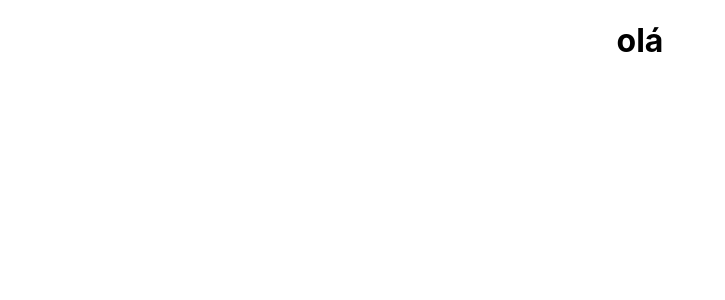
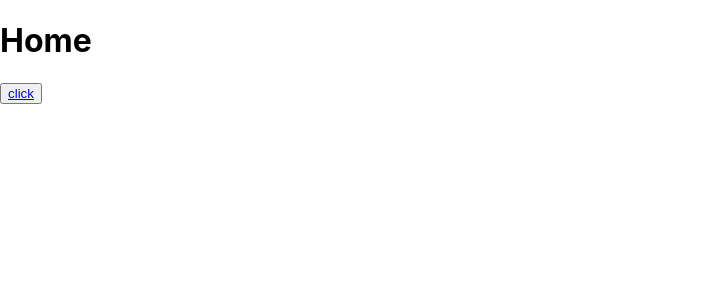
Before and after one commit to clenia1e/marvel-api-test, a React (Create React App) app: page / in a window 1280 px wide. Shown: the top 300 px of the page, without its empty margins (0-725 px from the left). Built offline with nearby package versions, Linux system fonts and the light colour scheme.

Commit message:
estrutura de rotas

```diff
--- a/package.json
+++ b/package.json
@@ -17,7 +17,7 @@
     "test": "react-scripts test",
     "eject": "react-scripts eject",
     "format": "prettier --write \"src/**/*.{js,jsx}\"",
-      "lint": "eslint \"src/**/*.{js,jsx}\" --quiet"
+    "lint": "eslint \"src/**/*.{js,jsx}\" --quiet"
   },
   "eslintConfig": {
     "extends": [
@@ -38,6 +38,8 @@
     ]
   },
   "devDependencies": {
-    "prettier": "^2.4.1"
+    "eslint-config-prettier": "^8.3.0",
+    "prettier": "^2.4.1",
+    "react-router-dom": "5.2.0"
   }
 }
--- a/public/index.html
+++ b/public/index.html
@@ -10,34 +10,13 @@
       content="Web site created using create-react-app"
     />
     <link rel="apple-touch-icon" href="%PUBLIC_URL%/logo192.png" />
-    <!--
-      manifest.json provides metadata used when your web app is installed on a
-      user's mobile device or desktop. See https://developers.google.com/web/fundamentals/web-app-manifest/
-    -->
+
     <link rel="manifest" href="%PUBLIC_URL%/manifest.json" />
-    <!--
-      Notice the use of %PUBLIC_URL% in the tags above.
-      It will be replaced with the URL of the `public` folder during the build.
-      Only files inside the `public` folder can be referenced from the HTML.
-
-      Unlike "/favicon.ico" or "favicon.ico", "%PUBLIC_URL%/favicon.ico" will
-      work correctly both with client-side routing and a non-root public URL.
-      Learn how to configure a non-root public URL by running `npm run build`.
-    -->
-    <title>React App</title>
+    <title>Marvel Heroes</title>
   </head>
   <body>
     <noscript>You need to enable JavaScript to run this app.</noscript>
     <div id="root"></div>
-    <!--
-      This HTML file is a template.
-      If you open it directly in the browser, you will see an empty page.
 
-      You can add webfonts, meta tags, or analytics to this file.
-      The build step will place the bundled scripts into the <body> tag.
-
-      To begin the development, run `npm start` or `yarn start`.
-      To create a production bundle, use `npm run build` or `yarn build`.
-    -->
   </body>
 </html>
--- a/src/App.js
+++ b/src/App.js
@@ -1,10 +1,23 @@
+import React from "react";
+import { BrowserRouter as Router, Route, Switch } from "react-router-dom";
 import "./App.css";
+import Character from "./Character";
+import Home from "./Home";
 
 function App() {
   return (
-    <div className="App">
-      <h1> olá </h1>
-    </div>
+    <>
+      <Router>
+        <Switch>
+          <Route path="/character">
+            <Character />
+          </Route>
+          <Route path="/">
+            <Home />
+          </Route>
+        </Switch>
+      </Router>
+    </>
   );
 }
 
--- /dev/null
+++ b/src/Character.js
@@ -0,0 +1,9 @@
+const Character = () => {
+  return (
+    <>
+      <h1>character page</h1>
+    </>
+  );
+};
+
+export default Character;
--- /dev/null
+++ b/src/Home.js
@@ -0,0 +1,14 @@
+import { Link } from "react-router-dom";
+
+const Home = () => {
+  return (
+    <>
+      <h1>Home</h1>
+      <button>
+        <Link to={`/character`}> click</Link>
+      </button>
+    </>
+  );
+};
+
+export default Home;
```
Also changed, not shown: .eslintrc.json, 2 other files (tests, documents, lock files or other folders).
